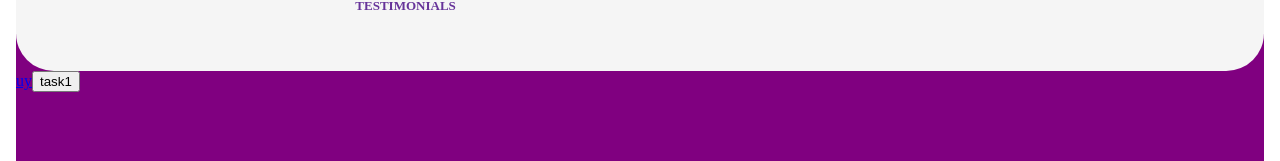
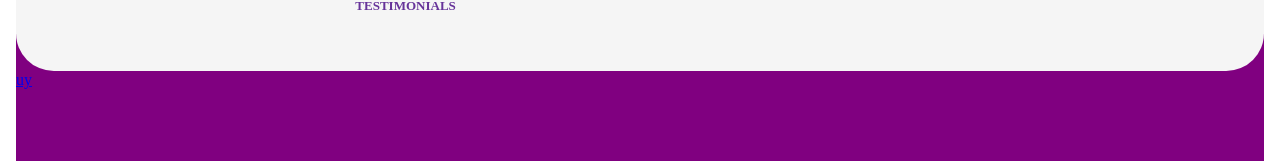
Before and after one commit to tholakelebusi/angular-ivy-h2nbow, an Angular app: page / in a window 1280 px wide. Shown: the part 721-882 px from the top of the page. Built offline with nearby package versions, Linux system fonts and the light colour scheme.

Commit message:
1 file modified

```diff
--- a/src/app/app.component.html
+++ b/src/app/app.component.html
@@ -87,7 +87,6 @@
 </div>
 </div>
 <a mat-raised-button href="bb.html">uy</a>
-<button mat-menue-item onclick="hhh">task1</button>
 
 <div class="last">
 <p>2020 Busi.All rights reserved</p>
```
